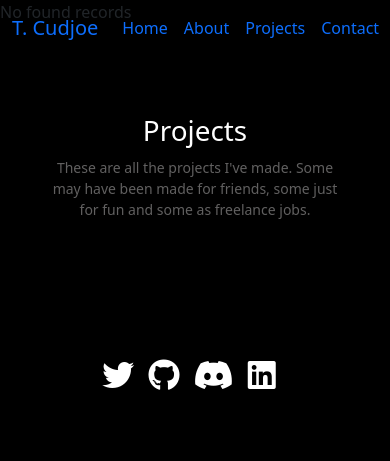
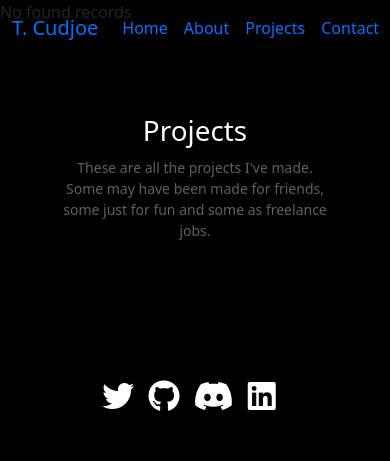
Before and after one commit to tcudjoe/personal_portfolio, a PHP site: page /index.php?content=projects in a window 390 px wide. Shown: the top 461 px of the page. Run offline with PHP 8.4, Linux system fonts and the light colour scheme; data that the repository does not hold is empty; some libraries are stand-ins or nearby versions.

Commit message:
minor ui adjustments

```diff
--- a/css/style.css
+++ b/css/style.css
@@ -429,11 +429,16 @@ main>div>#about-section>div>div>div>img {
         margin: 5px;
     }
 
+    .projects {
+        padding-left: 20px;
+        padding-right: 20px;
+    }
+
     .container>.row>.col-12>a>img {
         width: 100%;
         height: auto;
-        padding: 10px;
-        border-radius: 20px;
+        /* padding: 10px; */
+        border-radius: 5px;
         position: relative;
         margin-top: 20px;
     }
--- a/home.php
+++ b/home.php
@@ -22,7 +22,6 @@
                 </a>
             </h1>
             <section id="section10" class="demo">
-                <!-- <h1>Scroll Down Button #10</h1> -->
                 <a href="#about-section"><span></span></a>
             </section>
         </div>
--- a/projects.php
+++ b/projects.php
@@ -4,7 +4,7 @@
     $projects = $object->displayProjects();
 ?>
 
-<div class="container">
+<div class="container projects">
     <div class="row">
         <h1>Projects</h1>
         <small>These are all the projects I've made. Some may have been made for friends, some just for fun and some as
```
